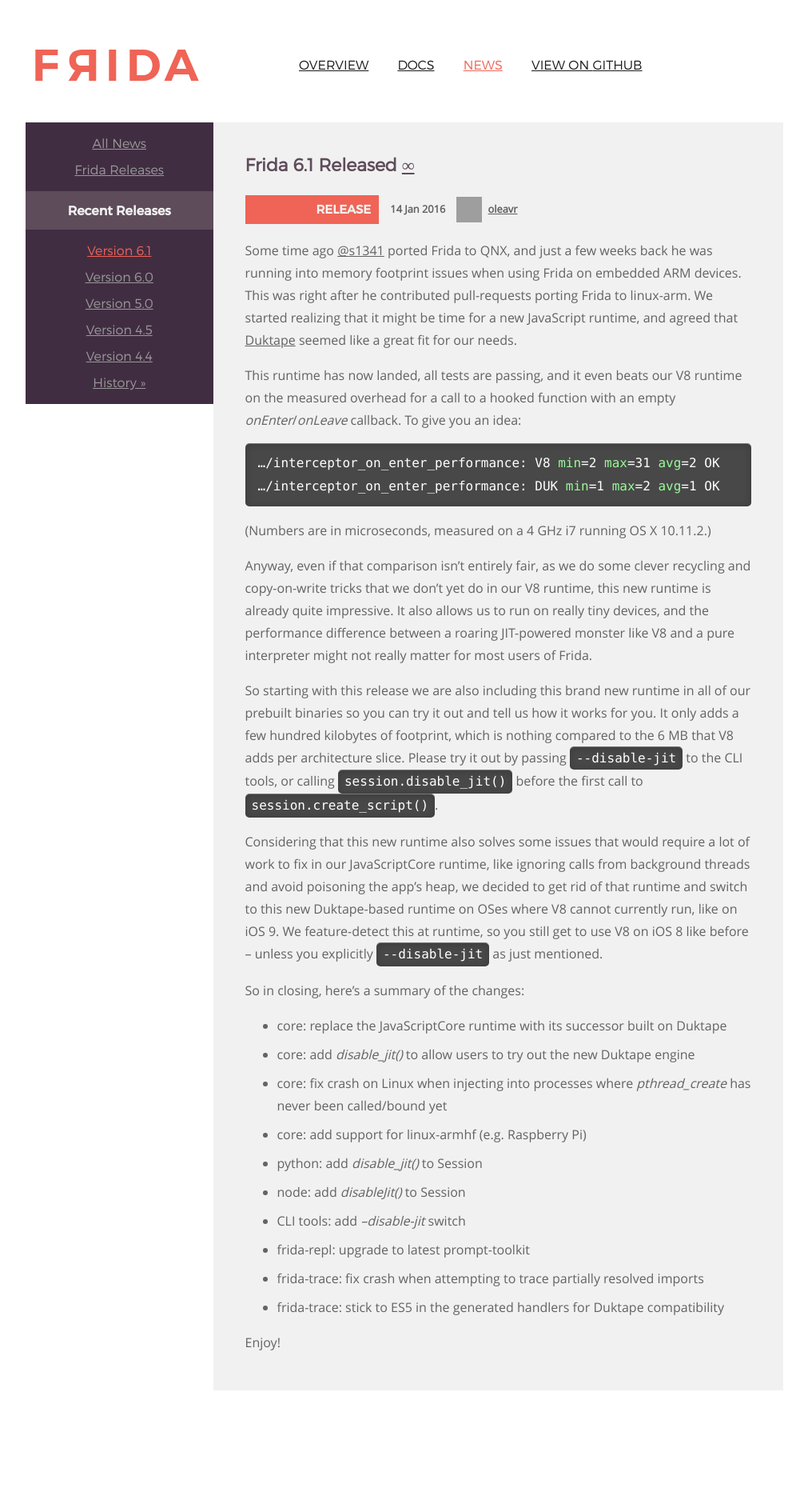
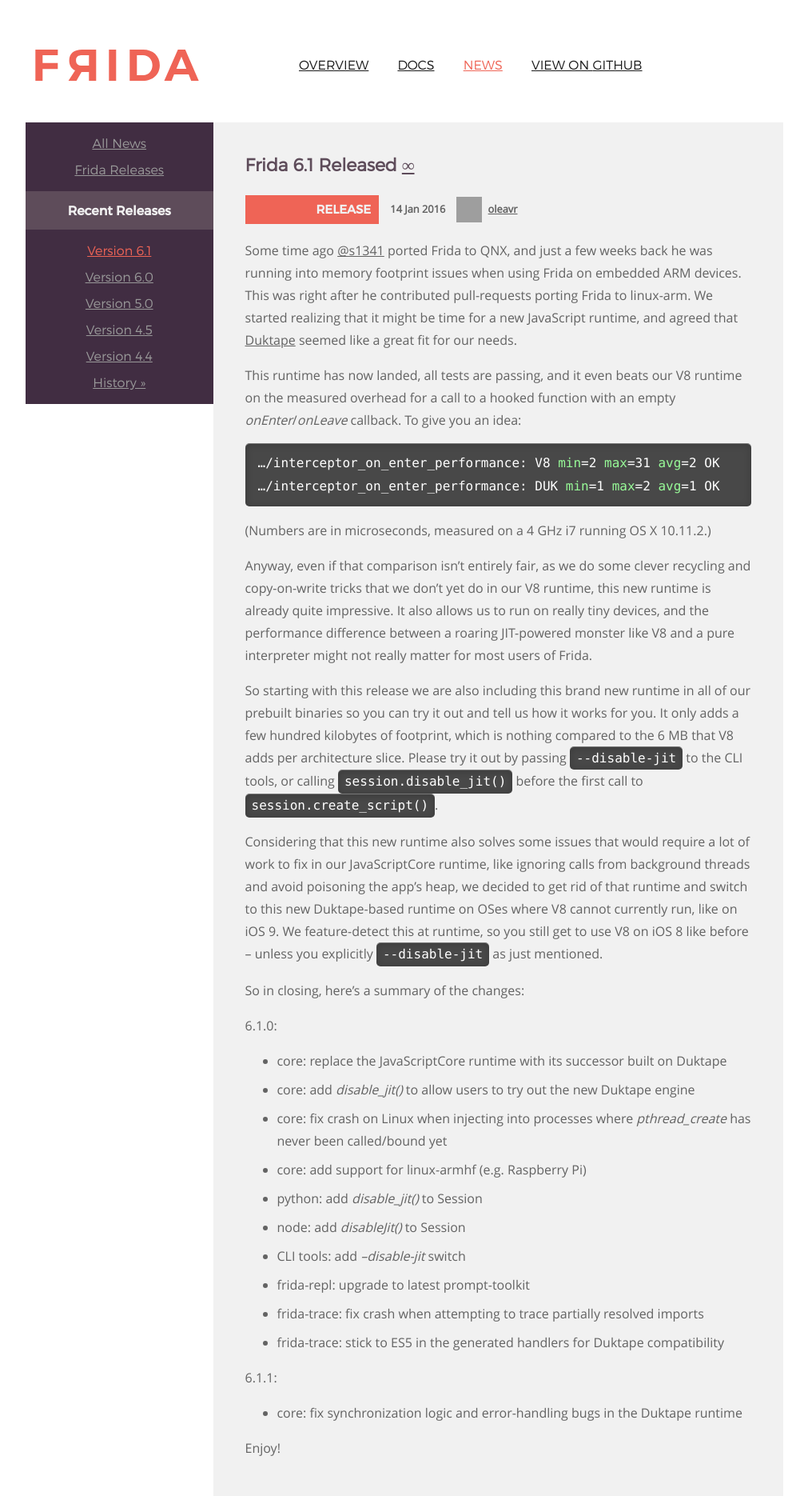
Before and after one commit to frida/frida-website, a Jekyll site: the page built from _posts/2016-01-14-frida-6-1-released.markdown, in a window 1280 px wide. Shown: the whole page at 80% size, without its empty margins (129-1140 px from the left). Built offline with Jekyll 4.4.1, drawn with Linux system fonts in a browser that asks for light colours; before the commit the page ends 1748 px from its top, so only the background shows below that; grey boxes are pictures that could not be loaded.

Commit message:
Add release notes for 6.1.1

```diff
--- a/_posts/2016-01-14-frida-6-1-released.markdown
+++ b/_posts/2016-01-14-frida-6-1-released.markdown
@@ -48,6 +48,8 @@ as just mentioned.
 
 So in closing, here's a summary of the changes:
 
+6.1.0:
+
 - core: replace the JavaScriptCore runtime with its successor built on Duktape
 - core: add *disable_jit()* to allow users to try out the new Duktape engine
 - core: fix crash on Linux when injecting into processes where *pthread_create*
@@ -60,4 +62,8 @@ So in closing, here's a summary of the changes:
 - frida-trace: fix crash when attempting to trace partially resolved imports
 - frida-trace: stick to ES5 in the generated handlers for Duktape compatibility
 
+6.1.1:
+
+- core: fix synchronization logic and error-handling bugs in the Duktape runtime
+
 Enjoy!
```
